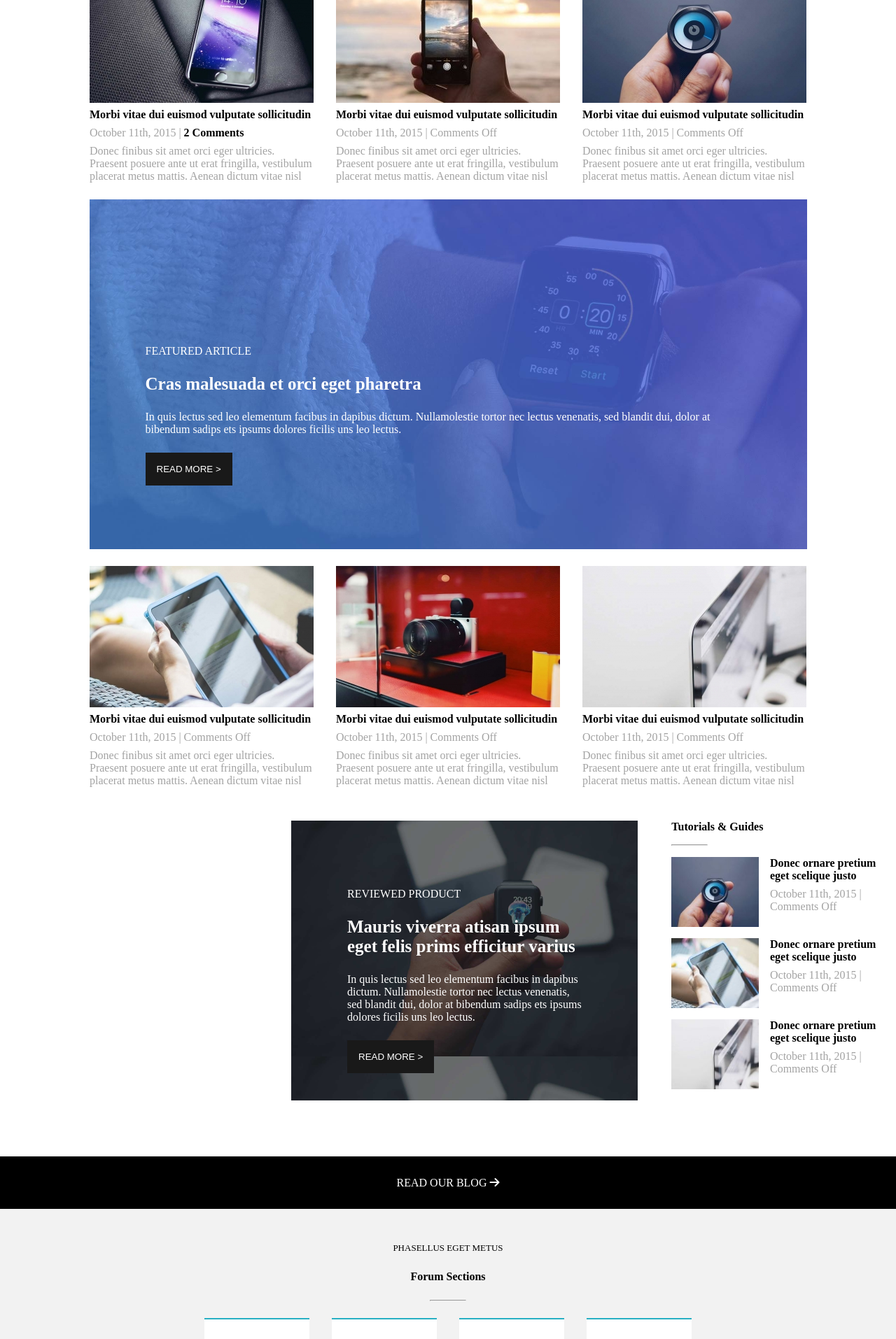
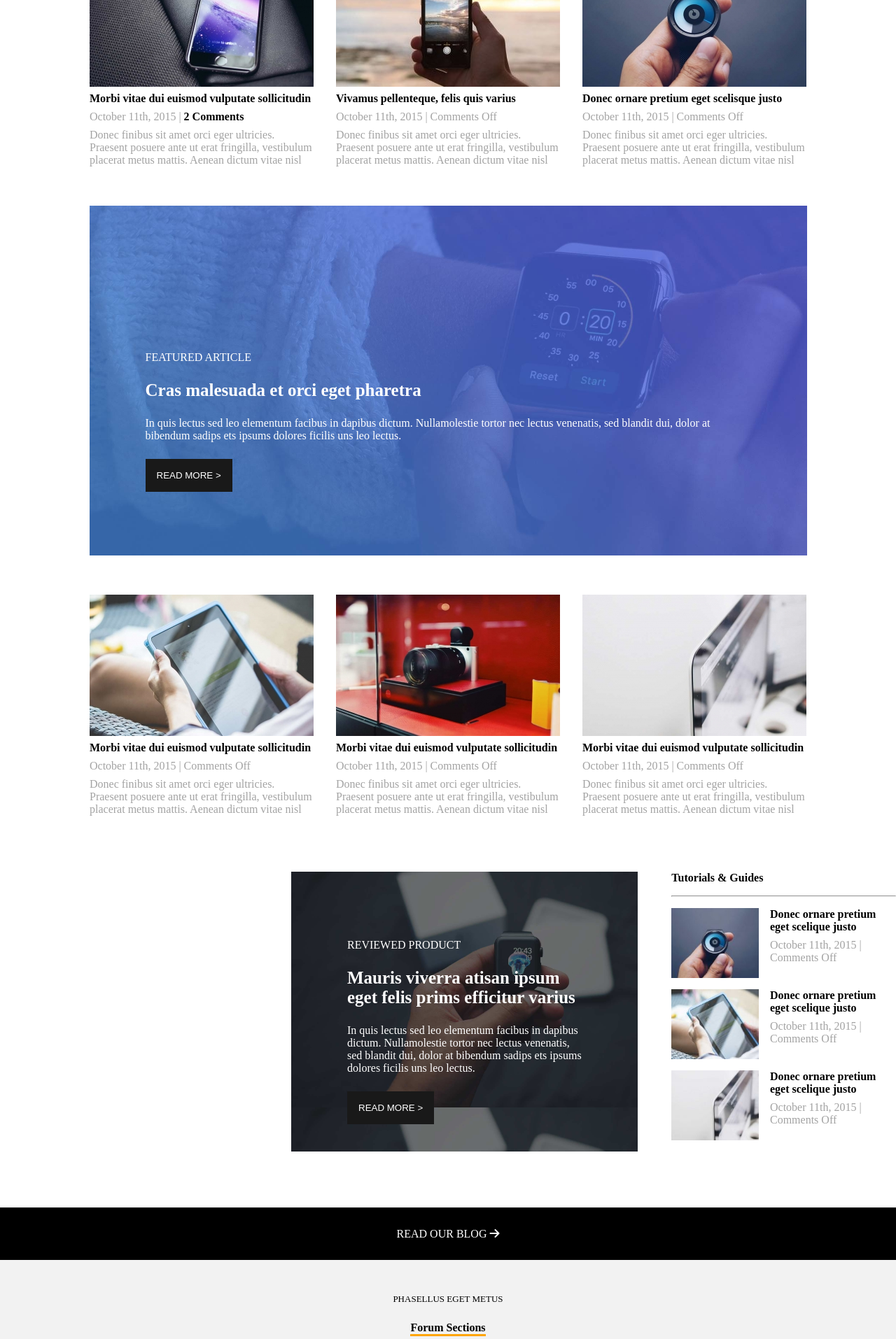
Before and after one commit to emamoldo/proj-html-vuejs, a Vue app: page / in a window 1280 px wide. Shown: the part 1440-3354 px from the top of the page at 70% size. Built offline with nearby package versions, Linux system fonts and the light colour scheme.

Commit message:
Fix end add more comments at the code

```diff
--- a/src/App.vue
+++ b/src/App.vue
@@ -47,7 +47,6 @@
   <div class="latest_news">
     <p id="eget">PHASELLUS EGET METUS</p>
     <strong id="latest_title">All the latest news</strong>
-    <hr>
 
     <div class="card">
       <div class="first">
@@ -60,7 +59,7 @@
 
       <div class="second">
         <img class="second_img" src="/src/assets/img/post_feat_img_24-320x202.jpg" alt="">
-        <strong class="img_title">Morbi vitae dui euismod vulputate sollicitudin</strong>
+        <strong class="img_title">Vivamus pellenteque, felis quis varius</strong>
         <p class="date_comments">October 11th, 2015 | Comments Off</p>
         <p class="img_text">Donec finibus sit amet orci eger ultricies. Praesent posuere ante ut erat fringilla,
           vestibulum placerat metus mattis. Aenean dictum vitae nisl</p>
@@ -68,13 +67,14 @@
 
       <div class="third">
         <img class="third" src="/src/assets/img/post_feat_img_23-320x202.jpg" alt="">
-        <strong class="img_title">Morbi vitae dui euismod vulputate sollicitudin</strong>
+        <strong class="img_title">Donec ornare pretium eget scelisque justo</strong>
         <p class="date_comments">October 11th, 2015 | Comments Off</p>
         <p class="img_text">Donec finibus sit amet orci eger ultricies. Praesent posuere ante ut erat fringilla,
           vestibulum placerat metus mattis. Aenean dictum vitae nisl</p>
       </div>
     </div>
 
+    <!-- Featured Article Section -->
     <div class="featured_article">
       <div class="featured_text">
         <p>FEATURED ARTICLE</p>
@@ -85,6 +85,7 @@
       </div>
     </div>
 
+    <div class="card_container">
       <div class="card">
         <div class="first">
           <img class="first_img" src="/src/assets/img/post_feat_img_22-320x202.jpg" alt="">
@@ -103,17 +104,18 @@
         </div>
 
         <div class="third">
-        <img class="third" src="/src/assets/img/post_feat_img_20-320x202.jpg" alt="">
+          <img class="third_img" src="/src/assets/img/post_feat_img_20-320x202.jpg" alt="">
           <strong class="img_title">Morbi vitae dui euismod vulputate sollicitudin</strong>
           <p class="date_comments">October 11th, 2015 | Comments Off</p>
           <p class="img_text">Donec finibus sit amet orci eger ultricies. Praesent posuere ante ut erat fringilla,
             vestibulum placerat metus mattis. Aenean dictum vitae nisl</p>
         </div>
-
+      </div>
     </div>
 
   </div>
 
+  <!-- Reviewed Section -->
   <div class="reviewed">
     <div class="reviewed_product">
       <div class="reviewed_text">
@@ -126,6 +128,7 @@
 
     </div>
 
+    <!-- Tutorial Section -->
     <div class="tutorial">
       <strong>Tutorials & Guides</strong>
       <hr>
@@ -156,6 +159,7 @@
     </div>
   </div>
 
+  <!-- Blog Section -->
   <div class="blog">
     <a href="#">READ OUR BLOG <i class="fa-solid fa-arrow-right"></i></a>
   </div>
@@ -164,8 +168,6 @@
   <div class="forum">
     <p id="eget">PHASELLUS EGET METUS</p>
     <strong>Forum Sections</strong>
-    <hr>
-    <!-- REMEMBER: Try to change che hr with the border-bottom: 1px solid orange; -->
 
     <div class="sections">
       <div class="first_sections">
@@ -214,10 +216,12 @@
     </div>
   </div>
 
+  <!-- Forum Section -->
   <div class="blog_forum">
     <a href="#">READ OUR FORUM <i class="fa-solid fa-arrow-right"></i></a>
   </div>
 
+  <!-- Footer Section -->
   <div class="footer">
     <div class="footer_text">
       <strong>Hey! Join to our Community</strong>
@@ -227,6 +231,7 @@
     </div>
   </div>
 
+  <!-- Newsletter Section -->
   <div class="newsletter">
     <p>Subscribe to uor Newsletter</p>
     <div class="newsletter_utilities">
@@ -235,6 +240,7 @@
     </div>
   </div>
 
+  <!-- About Section -->
   <div class="about">
     <div class="container">
       <div class="about_section">
@@ -269,9 +275,9 @@
     </div>
   </div>
   <br>
-
   <hr>
 
+  <!-- Copyright Section -->
   <div class="copy">
     <p><i class="fa-regular fa-copyright"></i> Copyright 2012 - 2020 | Avada Theme by <strong>Theme Fusion</strong> |
       All Rights Reserved | Powered by <strong>WordPress</strong></p>
@@ -396,6 +402,11 @@
 
   #latest_title {
     font-size: 30px;
+    border-bottom: 3px solid orange;
+  }
+
+  .card_container {
+    padding-top: 2rem;
   }
 
   .card {
@@ -403,10 +414,12 @@
     display: flex;
     justify-content: center;
     gap: 2rem;
+    padding-bottom: 2rem;
 
     .first,
     .second,
     .third {
+      /* padding-top: 2rem; */
       display: flex;
       flex-direction: column;
       align-items: flex-start;
@@ -428,10 +441,6 @@
   font-size: 13px;
 }
 
-hr {
-  color: orange;
-  width: 50px;
-}
 
 .date_comments {
   color: var(--bool-first-section-text);
@@ -441,6 +450,7 @@ hr {
   }
 }
 
+/* Featured Article Section */
 .featured_article {
   background-image: url("../src/assets/img/featured_article_1_bg.jpg");
   background-size: 100%;
@@ -474,6 +484,7 @@ p {
   padding: 1rem;
 }
 
+/* Reviewed Section */
 .reviewed {
   display: flex;
   gap: 3rem;
@@ -500,6 +511,7 @@ p {
   }
 }
 
+/* Tutorial Section */
 .tutorial {
 
   display: flex;
@@ -526,6 +538,7 @@ p {
   }
 }
 
+/* Blog Section */
 .blog {
   display: flex;
   align-items: center;
@@ -551,6 +564,9 @@ p {
   flex-direction: column;
   gap: 1.5rem;
 
+  strong {
+    border-bottom: 3px solid orange;
+  }
 }
 
 
@@ -577,9 +593,14 @@ p {
       border: 1px solid orange;
       border-radius: 50%;
     }
+
+    strong {
+      border: none;
+    }
   }
 }
 
+/* Forum Section */
 .blog_forum {
   display: flex;
   align-items: center;
@@ -594,6 +615,7 @@ p {
   }
 }
 
+/* Footer Section */
 .footer {
   background-image: url("../src/assets/img/join_now_cta_bg.jpg");
   background-size: 100%;
@@ -620,6 +642,7 @@ p {
   }
 }
 
+/* Newsletter Section */
 .newsletter {
   background-color: var(--bool-text-primary);
   display: flex;
@@ -656,6 +679,7 @@ p {
 
 }
 
+/* About Section */
 .about {
   .container {
     margin-top: 5rem;
@@ -669,6 +693,7 @@ p {
       flex-direction: column;
       gap: 1rem;
       width: 250px;
+      padding-bottom: 2rem;
 
       p {
         color: black;
@@ -679,6 +704,7 @@ p {
   }
 }
 
+/* Copyright Section */
 .copy {
   margin-top: 2rem;
   margin-left: 15rem;
```
Lines whose indentation alone changed are shown as unchanged.
